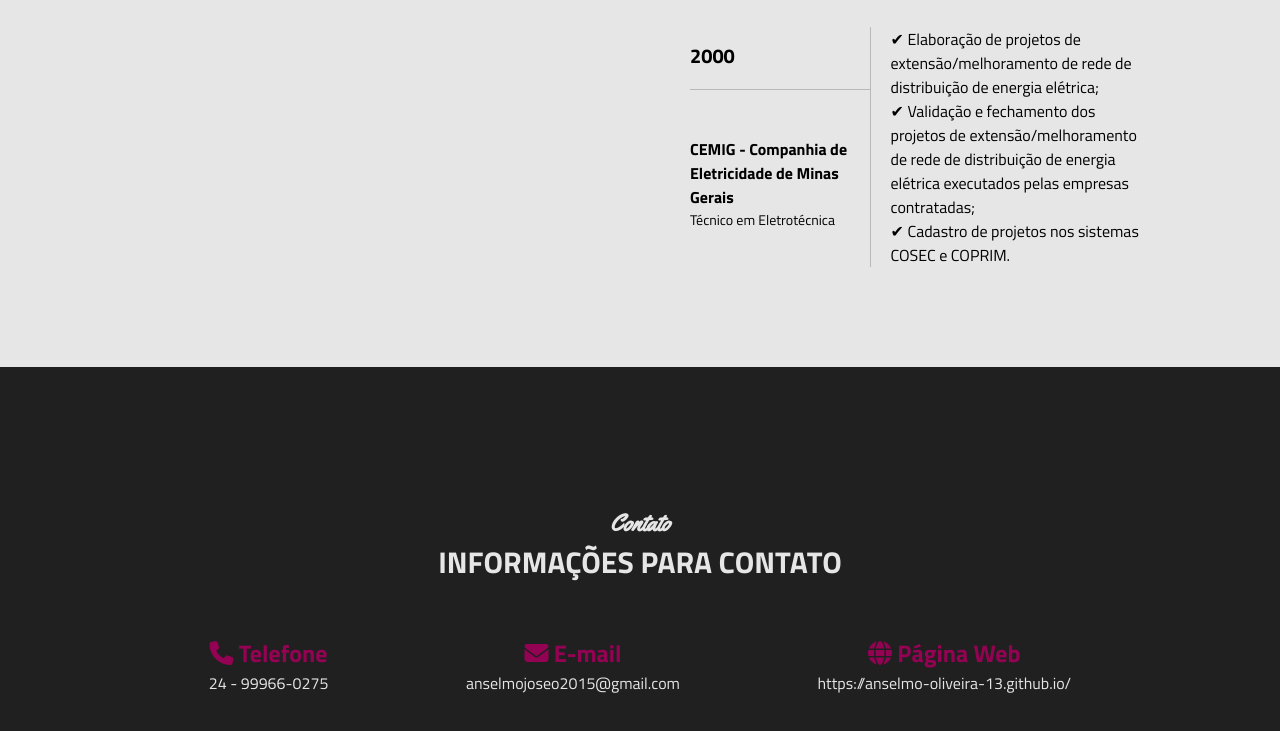
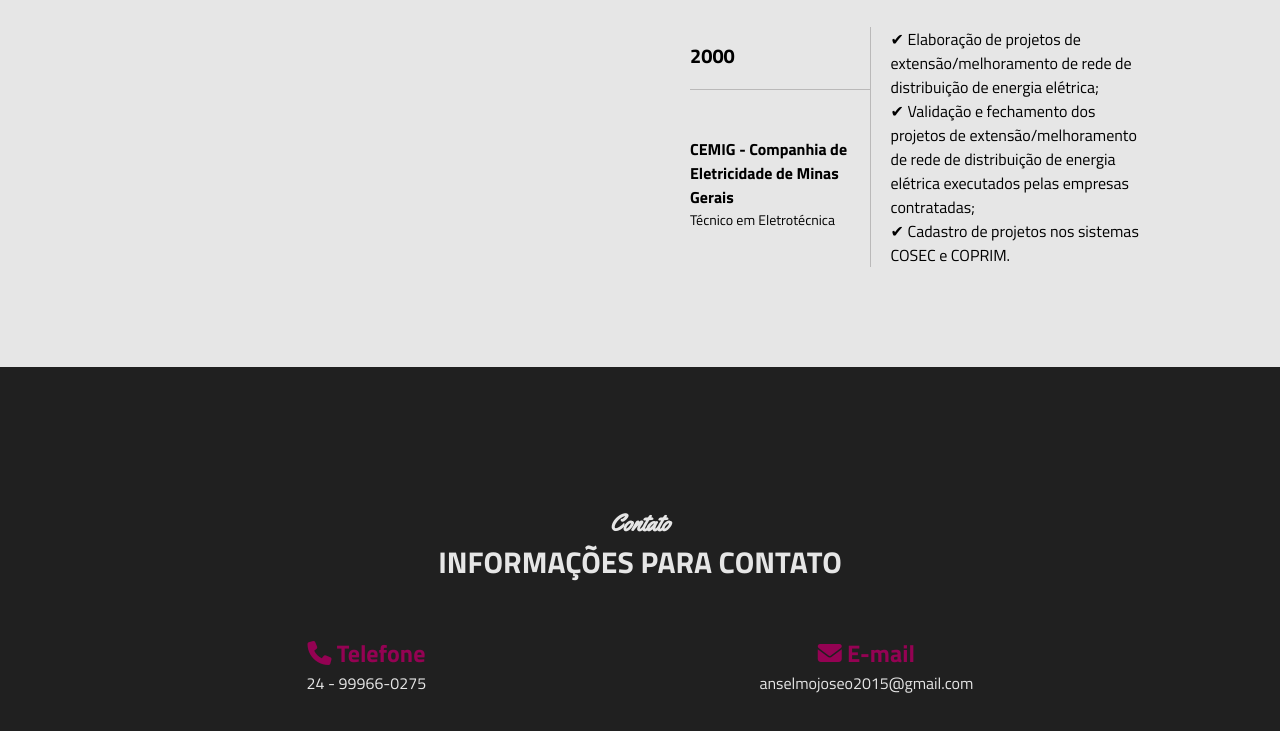
Before and after one commit to Anselmo-Oliveira-13/cv-main, a plain HTML site: page index.html in a window 1280 px wide. Shown: the part 3681-4412 px from the top of the page. Drawn offline with Linux system fonts and the light colour scheme.

Commit message:
Update index.html

```diff
--- a/index.html
+++ b/index.html
@@ -313,12 +313,6 @@
                     </h2>
                     <span class="info-contacto">anselmojoseo2015@gmail.com</span>
                 </div>
-                <div class="col">
-                    <h2>
-                        <i class="fa-solid fa-globe"></i> Página Web
-                    </h2>
-                    <span class="info-contacto">https://anselmo-oliveira-13.github.io/</span>
-                </div>
             </div>
         </div>
     </section>
```
